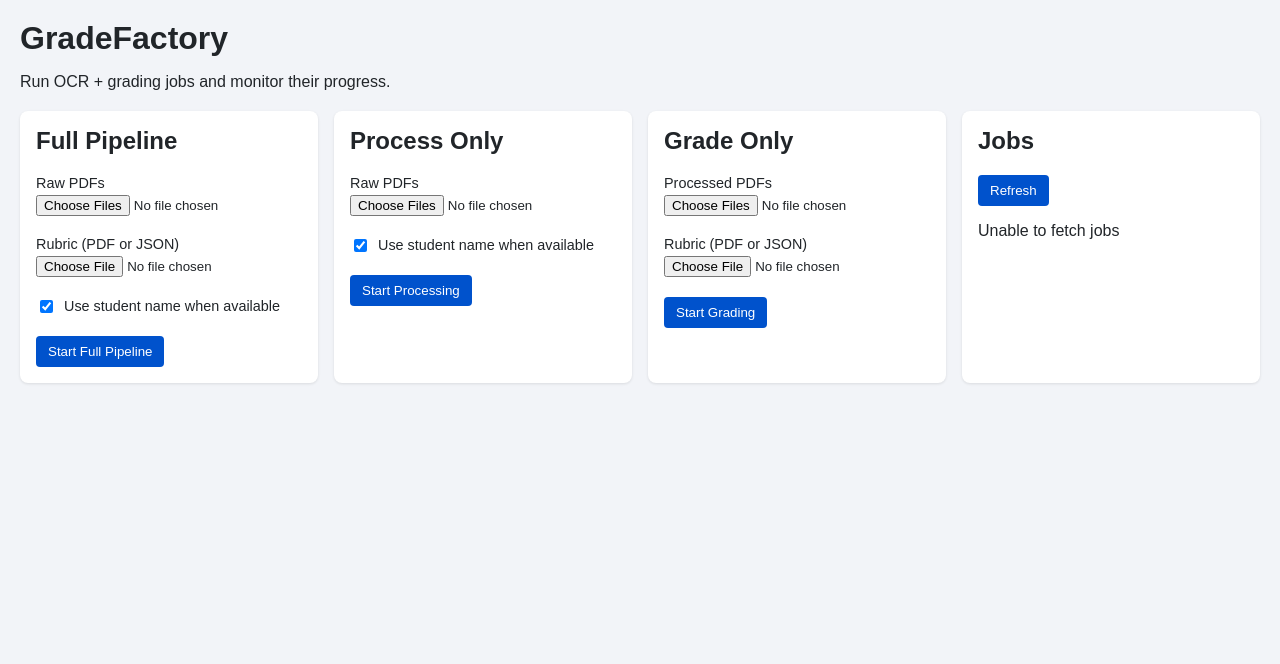
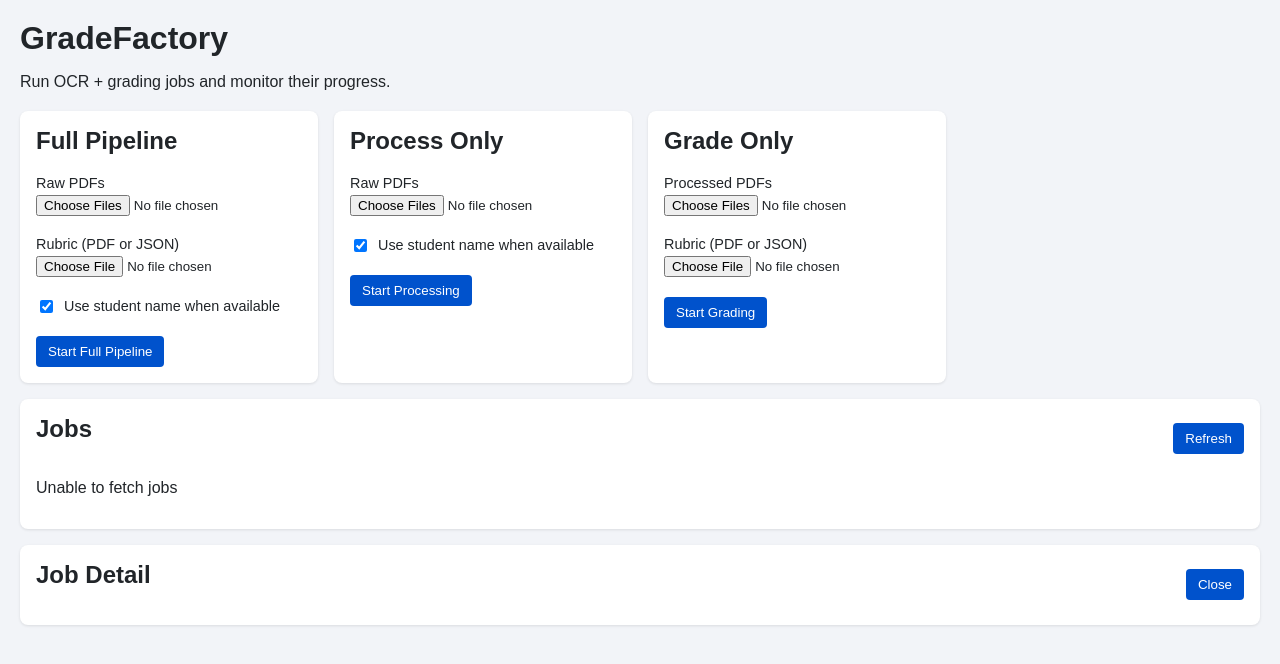
Before and after one commit to ctroy978/gradeFactoryWebApp, a plain HTML site: page gradefactory/static/index.html in a window 1280 px wide. Drawn offline with Linux system fonts and the light colour scheme; no server answers.

Commit message:
Reflow dashboard grid so jobs and details span full width

```diff
--- a/gradefactory/static/index.html
+++ b/gradefactory/static/index.html
@@ -56,7 +56,7 @@
       </form>
     </section>
 
-    <section class="panel">
+    <section class="panel" id="jobs-panel">
       <div class="panel-header">
         <h2>Jobs</h2>
         <button id="refresh-jobs" type="button">Refresh</button>
--- a/gradefactory/static/style.css
+++ b/gradefactory/static/style.css
@@ -3,7 +3,7 @@
 header { margin-bottom: 20px; }
 header h1 { margin: 0; }
 main { display: grid; grid-template-columns: repeat(auto-fit, minmax(260px, 1fr)); gap: 16px; }
-section.panel { background: #fff; padding: 16px; border-radius: 8px; box-shadow: 0 1px 3px rgba(0, 0, 0, 0.1); }
+section.panel { background: #fff; padding: 16px; border-radius: 8px; box-shadow: 0 1px 3px rgba(0, 0, 0, 0.1); display: flex; flex-direction: column; }
 section.panel h2 { margin-top: 0; }
 label { display: block; margin-bottom: 12px; font-size: 0.9rem; }
 label.inline { display: flex; align-items: center; gap: 8px; }
@@ -13,17 +13,22 @@
 button:disabled { opacity: 0.6; cursor: not-allowed; }
 button.danger { background: #c92a2a; }
 button.danger:hover { background: #a51111; }
-table { width: 100%; border-collapse: collapse; margin-top: 12px; table-layout: fixed; }
+#jobs-panel { grid-column: 1 / -1; }
+#job-detail-panel { grid-column: 1 / -1; }
+#jobs-panel table { width: 100%; border-collapse: collapse; margin-top: 12px; table-layout: fixed; }
 th, td { border-bottom: 1px solid #dee2e6; padding: 8px; font-size: 0.85rem; text-align: left; }
 tr:hover { background: #f8f9fa; }
 .job-id { font-family: "Courier New", monospace; font-size: 0.78rem; word-break: break-all; }
 .job-actions { display: flex; gap: 6px; flex-wrap: wrap; }
-#jobs-table-container { overflow-x: auto; }
+#jobs-table-container { overflow-x: auto; flex: 1; }
+.panel-header { display: flex; align-items: center; justify-content: space-between; gap: 8px; }
 #job-detail pre { background: #f8f9fa; padding: 12px; border-radius: 4px; overflow: auto; }
 #job-detail .artifact-list { margin-top: 12px; }
 #job-detail .artifact-list a { display: block; margin-bottom: 4px; color: #0052cc; text-decoration: none; }
 #job-detail .artifact-list a:hover { text-decoration: underline; }
-#job-detail-panel { grid-column: 1 / -1; }
 form { display: flex; flex-direction: column; gap: 8px; }
 form button { align-self: flex-start; }
 form input[type="file"] { width: 100%; }
+@media (max-width: 768px) {
+  main { grid-template-columns: 1fr; }
+}
```
